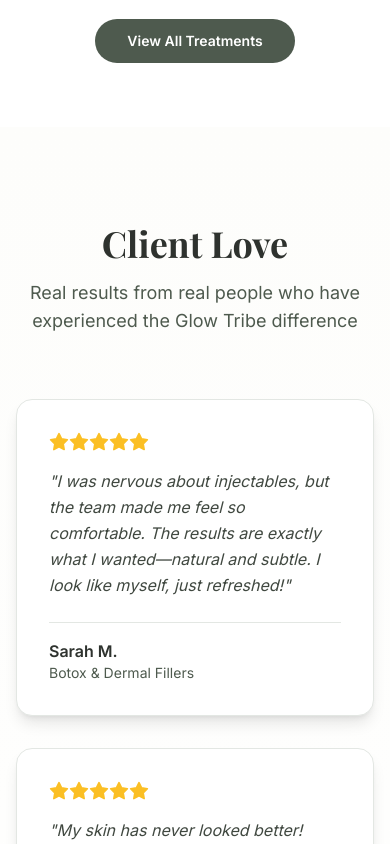
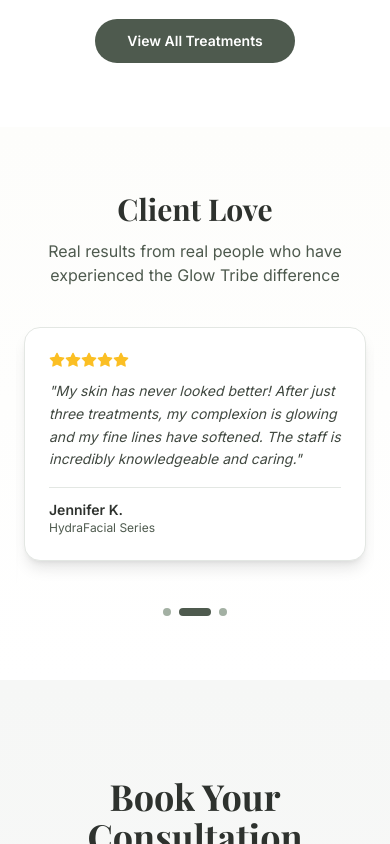
Before and after one commit to jessica-singh79/glowtribe, a React (Vite) app: page / in a window 390 px wide. Shown: the part 4640-5484 px from the top of the page. Built offline with nearby package versions, Linux system fonts and the light colour scheme.

Commit message:
Updated Testimonials.tsx

```diff
--- a/src/components/Testimonials.tsx
+++ b/src/components/Testimonials.tsx
@@ -3,24 +3,8 @@ import { Star } from 'lucide-react';
 
 export default function Testimonials() {
   const [isVisible, setIsVisible] = useState(false);
+  const [currentIndex, setCurrentIndex] = useState(0);
   const sectionRef = useRef<HTMLDivElement>(null);
-
-  useEffect(() => {
-    const observer = new IntersectionObserver(
-      ([entry]) => {
-        if (entry.isIntersecting) {
-          setIsVisible(true);
-        }
-      },
-      { threshold: 0.1 }
-    );
-
-    if (sectionRef.current) {
-      observer.observe(sectionRef.current);
-    }
-
-    return () => observer.disconnect();
-  }, []);
 
   const testimonials = [
     {
@@ -43,23 +27,50 @@ export default function Testimonials() {
     },
   ];
 
+  useEffect(() => {
+    const observer = new IntersectionObserver(
+      ([entry]) => {
+        if (entry.isIntersecting) {
+          setIsVisible(true);
+        }
+      },
+      { threshold: 0.1 }
+    );
+
+    if (sectionRef.current) {
+      observer.observe(sectionRef.current);
+    }
+
+    return () => observer.disconnect();
+  }, []);
+
+  // Auto-scroll carousel
+  useEffect(() => {
+    const interval = setInterval(() => {
+      setCurrentIndex((prev) => (prev + 1) % testimonials.length);
+    }, 5000); // Change every 5 seconds
+
+    return () => clearInterval(interval);
+  }, [testimonials.length]);
+
   return (
-    <section ref={sectionRef} className="py-24 bg-gradient-to-b from-cream-50 to-white">
+    <section ref={sectionRef} className="py-16 md:py-24 bg-gradient-to-b from-cream-50 to-white overflow-hidden">
       <div className="max-w-7xl mx-auto px-4 sm:px-6 lg:px-8">
         <div
-          className={`text-center mb-16 transition-all duration-1000 ${
+          className={`text-center mb-10 md:mb-16 transition-all duration-1000 ${
             isVisible ? 'opacity-100 translate-y-0' : 'opacity-0 translate-y-8'
           }`}
         >
-          <h2 className="text-4xl md:text-5xl font-serif font-bold text-sage-900 mb-4">
+          <h2 className="text-3xl md:text-4xl lg:text-5xl font-serif font-bold text-sage-900 mb-3 md:mb-4">
             Client Love
           </h2>
-          <p className="text-lg text-sage-600 max-w-2xl mx-auto">
+          <p className="text-base md:text-lg text-sage-600 max-w-2xl mx-auto">
             Real results from real people who have experienced the Glow Tribe difference
           </p>
         </div>
 
-        <div className="grid md:grid-cols-3 gap-8">
+        {/* Desktop: 3-column grid */}
+        <div className="hidden md:grid md:grid-cols-3 gap-8">
           {testimonials.map((testimonial, index) => (
             <div
               key={index}
@@ -83,6 +94,48 @@ export default function Testimonials() {
             </div>
           ))}
         </div>
+
+        {/* Mobile: Carousel */}
+        <div className="md:hidden relative">
+          <div className="overflow-hidden">
+            <div
+              className="flex transition-transform duration-700 ease-in-out"
+              style={{ transform: `translateX(-${currentIndex * 100}%)` }}
+            >
+              {testimonials.map((testimonial, index) => (
+                <div key={index} className="w-full flex-shrink-0 px-2">
+                  <div className="bg-white rounded-2xl p-6 shadow-lg border border-sage-100">
+                    <div className="flex mb-3">
+                      {[...Array(testimonial.rating)].map((_, i) => (
+                        <Star key={i} className="w-4 h-4 text-amber-400 fill-amber-400" />
+                      ))}
+                    </div>
+                    <p className="text-sm text-sage-700 mb-4 leading-relaxed italic">
+                      "{testimonial.text}"
+                    </p>
+                    <div className="border-t border-sage-100 pt-3">
+                      <p className="font-semibold text-sage-900 text-sm">{testimonial.name}</p>
+                      <p className="text-xs text-sage-600">{testimonial.treatment}</p>
+                    </div>
+                  </div>
+                </div>
+              ))}
+            </div>
+          </div>
+
+          {/* Carousel dots */}
+          <div className="flex justify-center mt-6 space-x-2">
+            {testimonials.map((_, index) => (
+              <button
+                key={index}
+                onClick={() => setCurrentIndex(index)}
+                className={`w-2 h-2 rounded-full transition-all ${
+                  index === currentIndex ? 'bg-sage-600 w-8' : 'bg-sage-300'
+                }`}
+              />
+            ))}
+          </div>
+        </div>
       </div>
     </section>
   );
```
